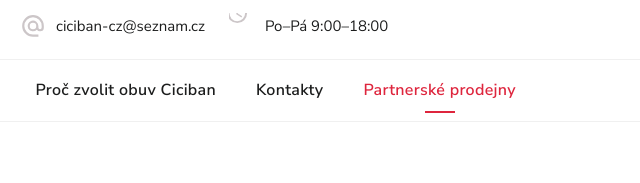
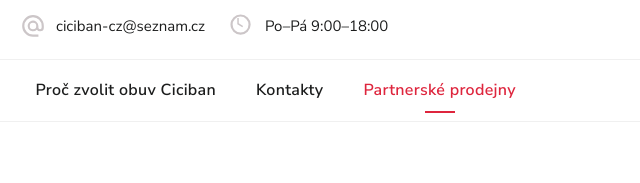
Before and after one commit to vikigada/Web-CICBAN, a plain HTML site: page pages/prodejny.html in a window 1280 px wide. Shown: the part 273-456 px from the top of the page, 532-1172 px from the left. Drawn offline with Linux system fonts and the light colour scheme.

Commit message:
oprava hodin na stance pordejny

```diff
--- a/pages/prodejny.html
+++ b/pages/prodejny.html
@@ -60,16 +60,16 @@
 
             <div class="contact-block">
               <svg viewBox="0 0 36 36" aria-hidden="true">
-                <g transform="translate(-2 -13)">
+                <g>
                   <path
                     fill="#ccc6c8"
-                    d="M15.5,2A13.5,13.5,0,1,0,29,15.5,13.54,13.54,0,0,0,15.5,2Zm0,24.3A10.8,10.8,0,1,1,26.3,15.5,10.814,10.814,0,0,1,15.5,26.3Z"
-                    transform="translate(-2 -2)"
+                    fill-rule="evenodd"
+                    d="M 16 2 A 14 14 0 1 0 16 30 A 14 14 0 1 0 16 2 Z M 16 5 A 11 11 0 1 1 16 27 A 11 11 0 1 1 16 5 Z"
                   />
+
                   <path
                     fill="#ccc6c8"
-                    d="M13.025,7H11v8.1l7.02,4.32,1.08-1.755L13.025,14.02Z"
-                    transform="translate(1.15 -0.25)"
+                    d="M13.5 7 H11.5 V15.5 L18.5 19.8 L19.5 18 L13.5 14.3 Z"
                   />
                 </g>
               </svg>
```
